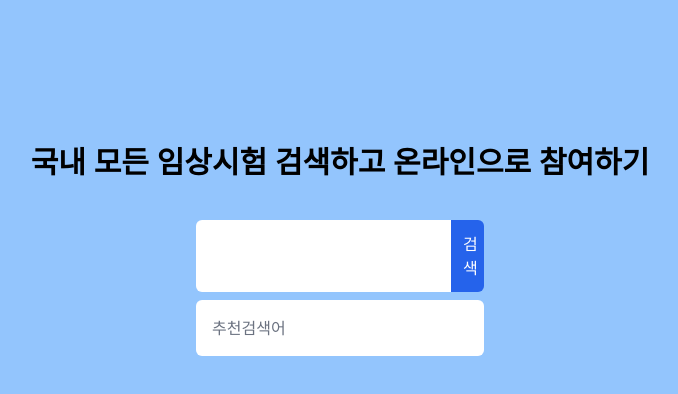
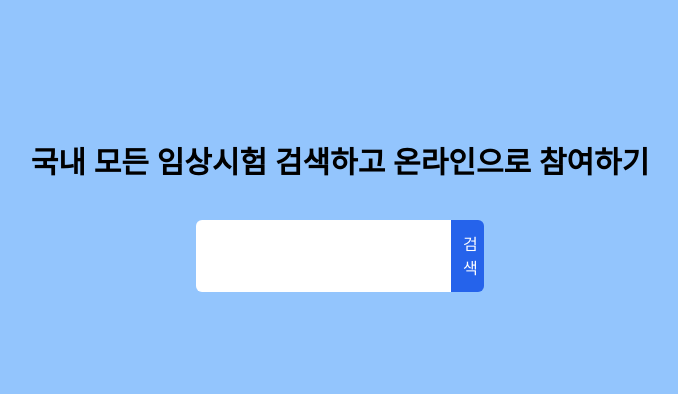
Before and after one commit to khv2644511/keyword_searching, a React (Create React App) app: page / in a window 1280 px wide. Shown: the top 394 px of the page, without its empty margins (300-978 px from the left). Built offline with nearby package versions, Linux system fonts and the light colour scheme.

Commit message:
feat: 검색어 없을 시 "검색어 없음"  표출

```diff
--- /dev/null
+++ b/src/component/ResultItem.jsx
@@ -0,0 +1,5 @@
+import React from "react";
+
+export default function ResultItem({ data }) {
+  return <li className="text-start p-2">{data.name}</li>;
+}
--- a/src/component/ResultList.jsx
+++ b/src/component/ResultList.jsx
@@ -1,5 +1,15 @@
 import React from "react";
+import ResultItem from "./ResultItem";
 
-export default function ResultList({ data }) {
-  return <li className="text-start p-2">{data.name}</li>;
+export default function ResultList({ result }) {
+  return (
+    <ul className="bg-white mt-2 rounded-md p-4">
+      <h3 className="text-start text-gray-500">추천검색어</h3>
+      {result.length > 0 ? (
+        result.map((data) => <ResultItem key={data.id} data={data} />)
+      ) : (
+        <p>검색어 없음</p>
+      )}
+    </ul>
+  );
 }
--- a/src/component/SearchBox.jsx
+++ b/src/component/SearchBox.jsx
@@ -11,7 +11,7 @@ export default function SearchBox() {
     const res = await searchApi.searchKeyword(e.target.value);
     setResult(res.data);
   };
-  console.log(result);
+
   return (
     <div className="flex flex-col w-72 m-auto mt-10">
       <div className="flex rounded-md overflow-hidden">
@@ -23,12 +23,7 @@ export default function SearchBox() {
         />
         <button className="bg-blue-600 text-white p-3">검색</button>
       </div>
-      <ul className="bg-white mt-2 rounded-md p-4">
-        <h3 className="text-start text-gray-500">추천검색어</h3>
-        {result?.map((data) => (
-          <ResultList key={data.id} data={data} />
-        ))}
-      </ul>
+      {searchText.length > 0 ? <ResultList result={result} /> : null}
     </div>
   );
 }
```
